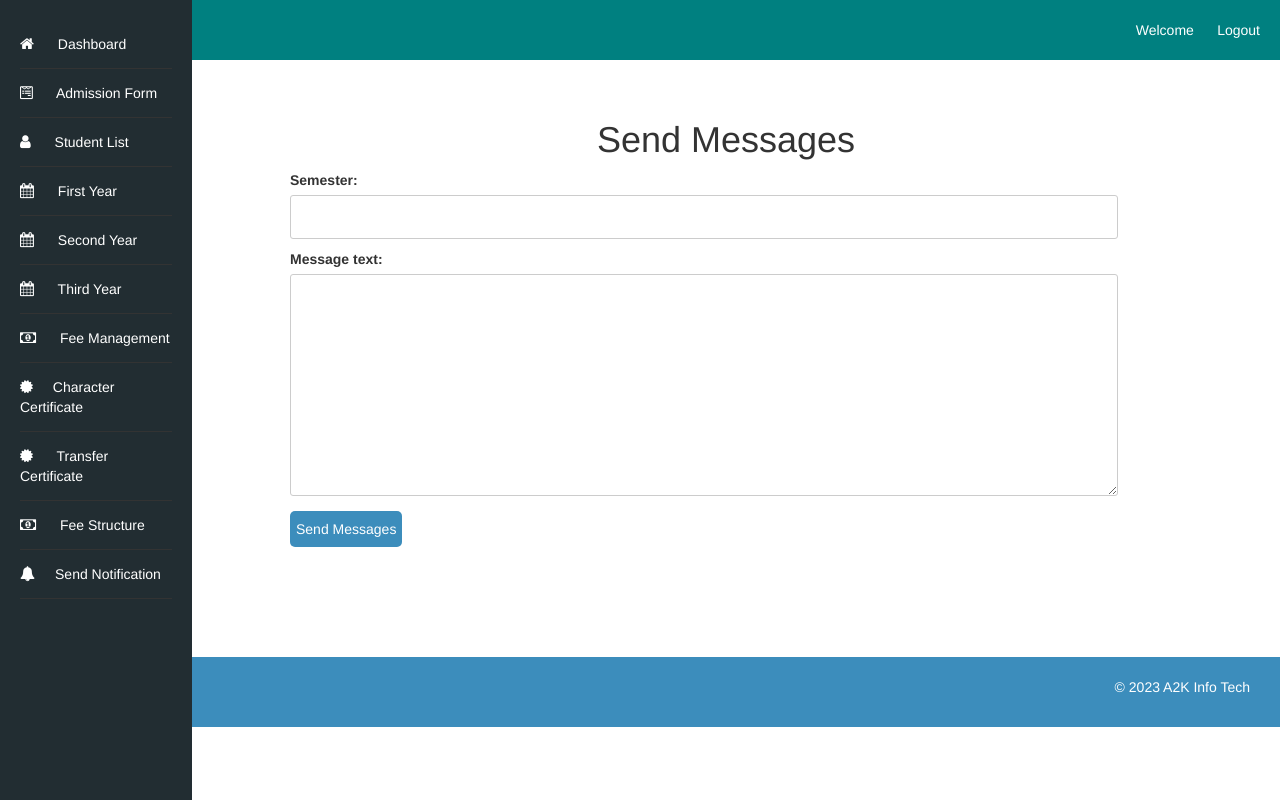
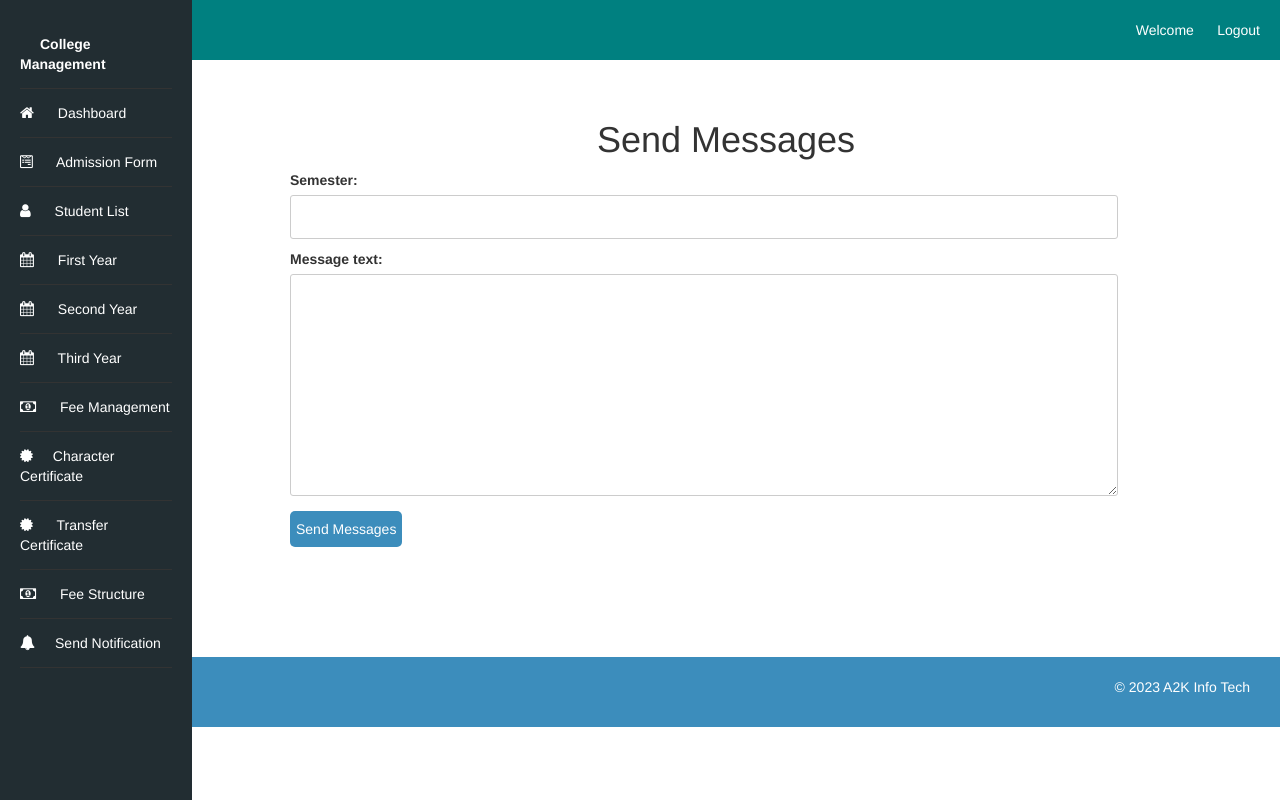
Before and after one commit to alok1994/collegeManagement, a Django app: page /messagingapp/send/ in a window 1280 px wide. Run offline with Django 4.2, Linux system fonts and the light colour scheme; some libraries are stand-ins or nearby versions.

Commit message:
collegemenegement side bar

```diff
--- a/messagingapp/templates/messagingapp/send_messages.html
+++ b/messagingapp/templates/messagingapp/send_messages.html
@@ -62,6 +62,7 @@
     <div class="container">
         <div class="sidebar">
             <ul class="dashboard_list">
+                <li><a href="/dashboard"><i class="fa fa-school" aria-hidden="true"></i><b>College Management</b></a></li>
                 <li><a href="/dashboard"><i class="fa fa-home" aria-hidden="true"></i> Dashboard</a></li>
                 <li><a href="{% url 'admission_form' %}"><i class="fa fa-wpforms" aria-hidden="true"></i> Admission Form</a></li>
                 <li><a href="{% url 'student_list' %}"><i class="fa fa-user"></i> Student List</a></li>
--- a/transfer_certificate/templates/transfer_certificate/student_details_trans_cert.html
+++ b/transfer_certificate/templates/transfer_certificate/student_details_trans_cert.html
@@ -34,6 +34,7 @@
     <div class="container-fluid">
         <div class="sidebar">
             <ul class="dashboard_list">
+                <li><a href="/dashboard"><i class="fa fa-school" aria-hidden="true"></i><b>College Management</b></a></li>
                 <li><a href="/dashboard"><i class="fa fa-home" aria-hidden="true"></i> Dashboard</a></li>
                 <li><a href="{% url 'admission_form' %}"><i class="fa fa-wpforms" aria-hidden="true"></i> Admission Form</a></li>
                 <li><a href="{% url 'student_list' %}"><i class="fa fa-user"></i> Student List</a></li>
--- a/transfer_certificate/templates/transfer_certificate/view_transfer_certificate.html
+++ b/transfer_certificate/templates/transfer_certificate/view_transfer_certificate.html
@@ -20,6 +20,7 @@
     <div class="container-fluid charac_cert">
         <div class="sidebar">
             <ul class="dashboard_list">
+                <li><a href="/dashboard"><i class="fa fa-school" aria-hidden="true"></i><b>College Management</b></a></li>
                 <li><a href="/dashboard"><i class="fa fa-home" aria-hidden="true"></i> Dashboard</a></li>
                 <li><a href="{% url 'admission_form' %}"><i class="fa fa-wpforms" aria-hidden="true"></i> Admission Form</a></li>
                 <li><a href="{% url 'student_list' %}"><i class="fa fa-user"></i> Student List</a></li>
```
